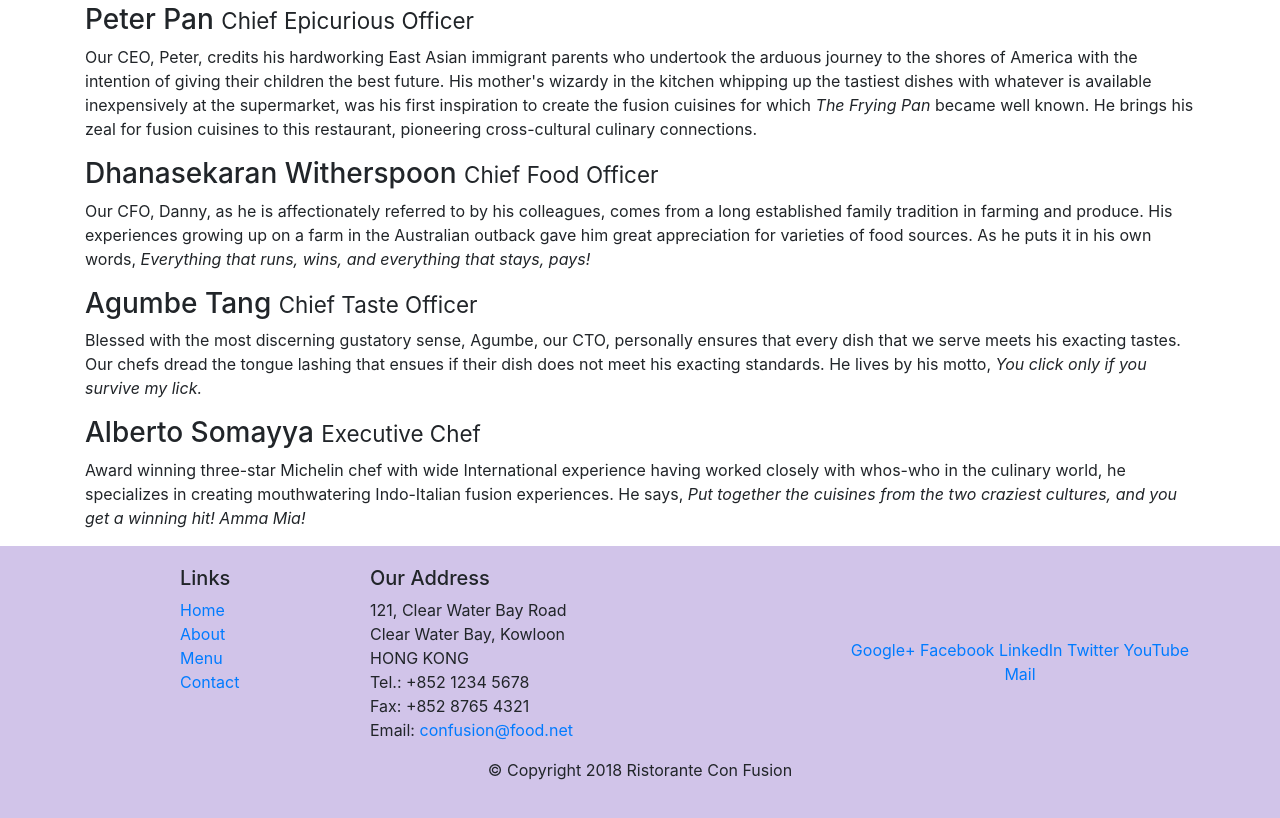
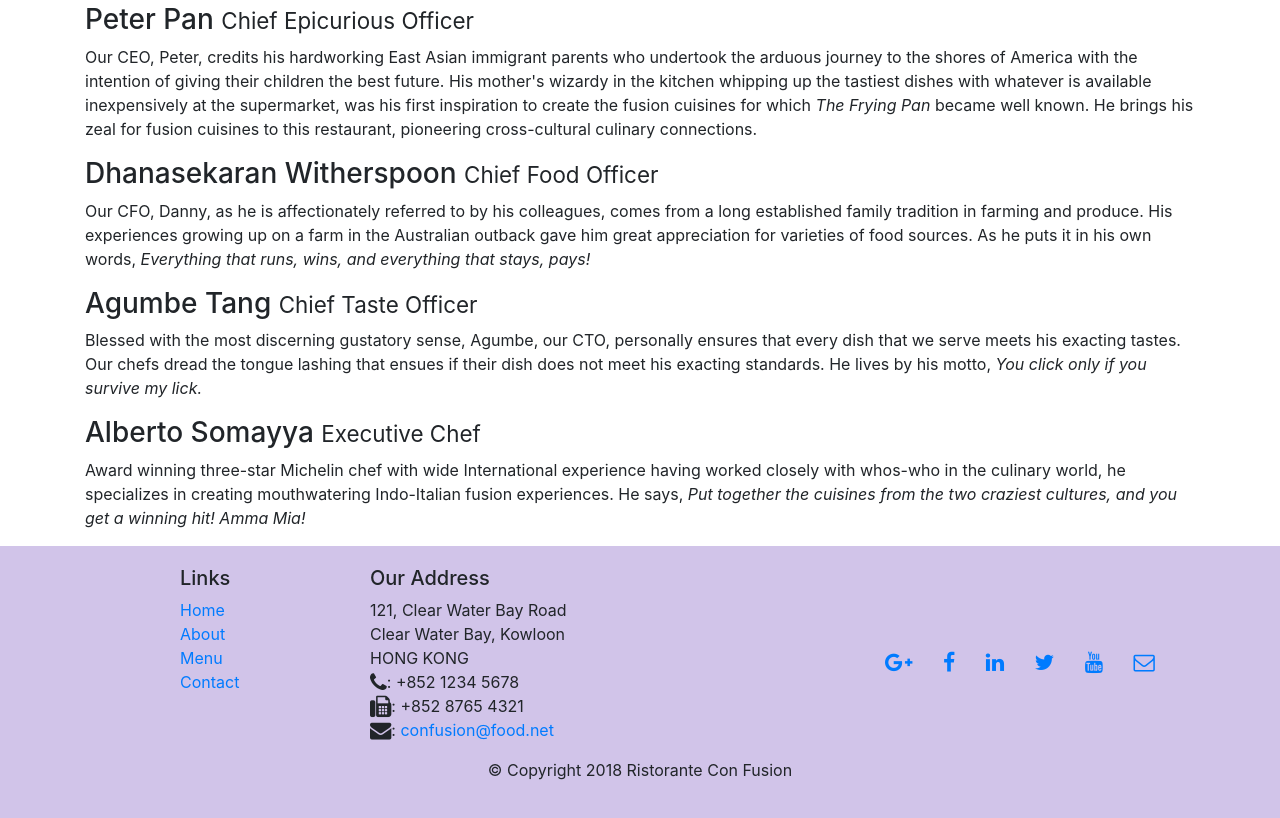
Before and after one commit to saicharan-chintha/conFusion, a website: page aboutus.html in a window 1280 px wide. Shown: the part 802-1620 px from the top of the page. Drawn offline with nearby package versions, Linux system fonts and the light colour scheme.

Commit message:
Bootstrap icon fonts

```diff
--- a/aboutus.html
+++ b/aboutus.html
@@ -9,6 +9,8 @@
 
     <!-- Bootstrap CSS -->
     <link rel="stylesheet" href="node_modules/bootstrap/dist/css/bootstrap.min.css">
+    <link rel="stylesheet" href="node_modules/font-awesome/css/font-awesome.min.css">
+    <link res="stylesheet" href="node_modules/bootstrap-social/bootstrap-social.css">
     <link rel="stylesheet" type="text/css" href="css/styles.css">
     <title>Ristorante Con Fusion: About Us</title>
 
@@ -23,10 +25,10 @@
             <a class="navbar-brand mr-auto" href="./index.html">Ristorante Con Fusion</a>
             <div class="collapse navbar-collapse" id="Navbar">
                 <ul class="navbar-nav mr-auto">
-                    <li class="nav-item"><a class="nav-link" href="./index.html">Home</a></li>
-                    <li class="nav-item active"><a class="nav-link" href="#">About</a></li>
-                    <li class="nav-item"><a class="nav-link" href="#">Menu</a></li>
-                    <li class="nav-item"><a class="nav-link" href="#">Contact</a></li>
+                    <li class="nav-item"><a class="nav-link" href="./index.html"><span class="fa fa-home fa-lg"></span> Home</a></li>
+                    <li class="nav-item active"><a class="nav-link" href="#"><span class="fa fa-info fa-lg"></span> About</a></li>
+                    <li class="nav-item"><a class="nav-link" href="#"><span class="fa fa-list fa-lg"></span> Menu</a></li>
+                    <li class="nav-item"><a class="nav-link" href="#"><span class="fa fa-address-card fa-lg"></span> Contact</a></li>
                 </ul>
             </div>
         </div>
@@ -102,19 +104,19 @@
 		              121, Clear Water Bay Road<br>
 		              Clear Water Bay, Kowloon<br>
 		              HONG KONG<br>
-		              Tel.: +852 1234 5678<br>
-		              Fax: +852 8765 4321<br>
-		              Email: <a href="mailto:confusion@food.net">confusion@food.net</a>
+		              <i class="fa fa-phone fa-lg"></i>: +852 1234 5678<br>
+		              <i class="fa fa-fax fa-lg"></i>: +852 8765 4321<br>
+		              <i class="fa fa-envelope fa-lg"></i>: <a href="mailto:confusion@food.net">confusion@food.net</a>
 		           </address>
                 </div>
                 <div class="col-12 col-sm-4 align-self-center">
                     <div class="text-center">
-                        <a href="http://google.com/+">Google+</a>
-                        <a href="http://www.facebook.com/profile.php?id=">Facebook</a>
-                        <a href="http://www.linkedin.com/in/">LinkedIn</a>
-                        <a href="http://twitter.com/">Twitter</a>
-                        <a href="http://youtube.com/">YouTube</a>
-                        <a href="mailto:">Mail</a>
+                        <a class="btn btn-social-icon btn-google" href="http://google.com/+"><i class="fa fa-google-plus fa-lg"></i></a>
+                        <a class="btn btn-social-icon btn-facebook" href="http://www.facebook.com/profile.php?id="><i class="fa fa-facebook fa-lg"></i></a>
+                        <a class="btn btn-social-icon btn-linkedin" href="http://www.linkedin.com/in/"><i class="fa fa-linkedin fa-lg"></i></a>
+                        <a class="btn btn-social-icon btn-twitter" href="http://twitter.com/"><i class="fa fa-twitter fa-lg"></i></a>
+                        <a class="btn btn-social-icon btn-google" href="http://youtube.com/"><i class="fa fa-youtube fa-lg"></i></a>
+                        <a class="btn btn-social-icon" href="mailto:"><i class="fa fa-envelope-o fa-lg"></i></a>
                     </div>
                 </div>
            </div>
--- a/package.json
+++ b/package.json
@@ -15,6 +15,8 @@
   },
   "dependencies": {
     "bootstrap": "^4.0.0",
+    "bootstrap-social": "^5.1.1",
+    "font-awesome": "^4.7.0",
     "jquery": "^3.3.1",
     "popper.js": "^1.12.9"
   }
```
Also changed, not shown: index.html (+16 -13 lines), 1 other file.
